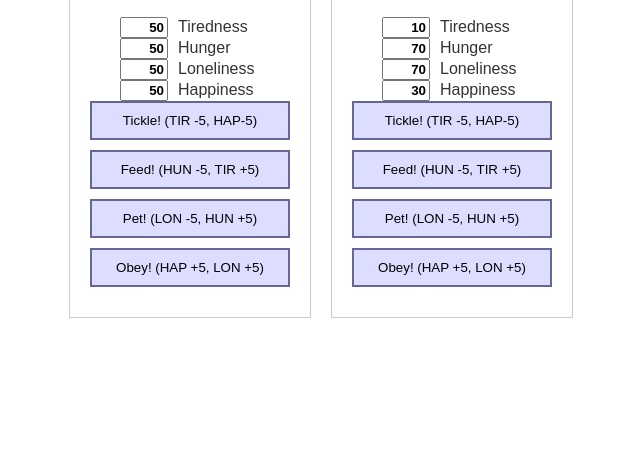
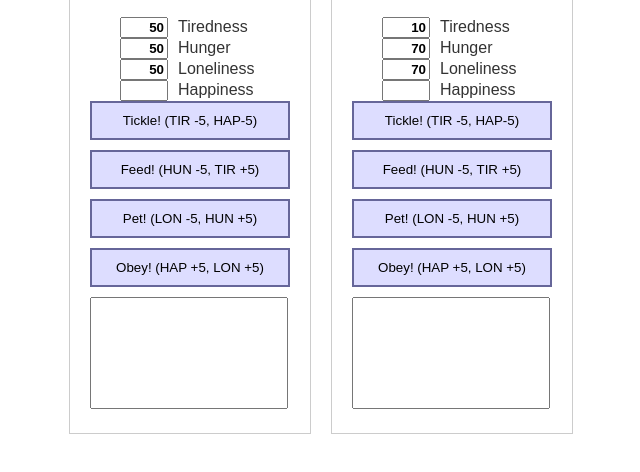
Before and after one commit to Scirius/solowork-cat, a website built with Parcel: page index.html in a window 1280 px wide. Shown: the part 80-552 px from the top of the page, without its empty margins (319-959 px from the left). Built offline with nearby package versions, Linux system fonts and the light colour scheme.

Commit message:
Added status field

```diff
--- a/src/index.js
+++ b/src/index.js
@@ -8,6 +8,7 @@ let htmlTemplate = `
     <button class="cat-action cat-feed">Feed! (HUN -5, TIR +5)</button>
     <button class="cat-action cat-pet">Pet! (LON -5, HUN +5)</button>
     <button class="cat-action cat-obey">Obey! (HAP +5, LON +5)</button>
+    <textarea class="cat-status"></textarea>
 
     `;
 
@@ -98,8 +99,10 @@ class Cat {
     this.updateStat("tiredness", this._tiredness);
     this.updateStat("hunger", this._hunger);
     this.updateStat("loneliness", this._loneliness);
-    this.updateStat("happiness", this._happiness);
+    this.updateStatus();
   }
+
+  updateStatus() {}
 }
 
 let initializeCats = () => {
--- a/src/styles.css
+++ b/src/styles.css
@@ -41,3 +41,10 @@ body {
   white-space: nowrap;
   color: #333;
 }
+.cat-status {
+  resize: none;
+  width: 186px;
+  padding: 5px;
+  height: 100px;
+  font-size: 10px;
+}
```
